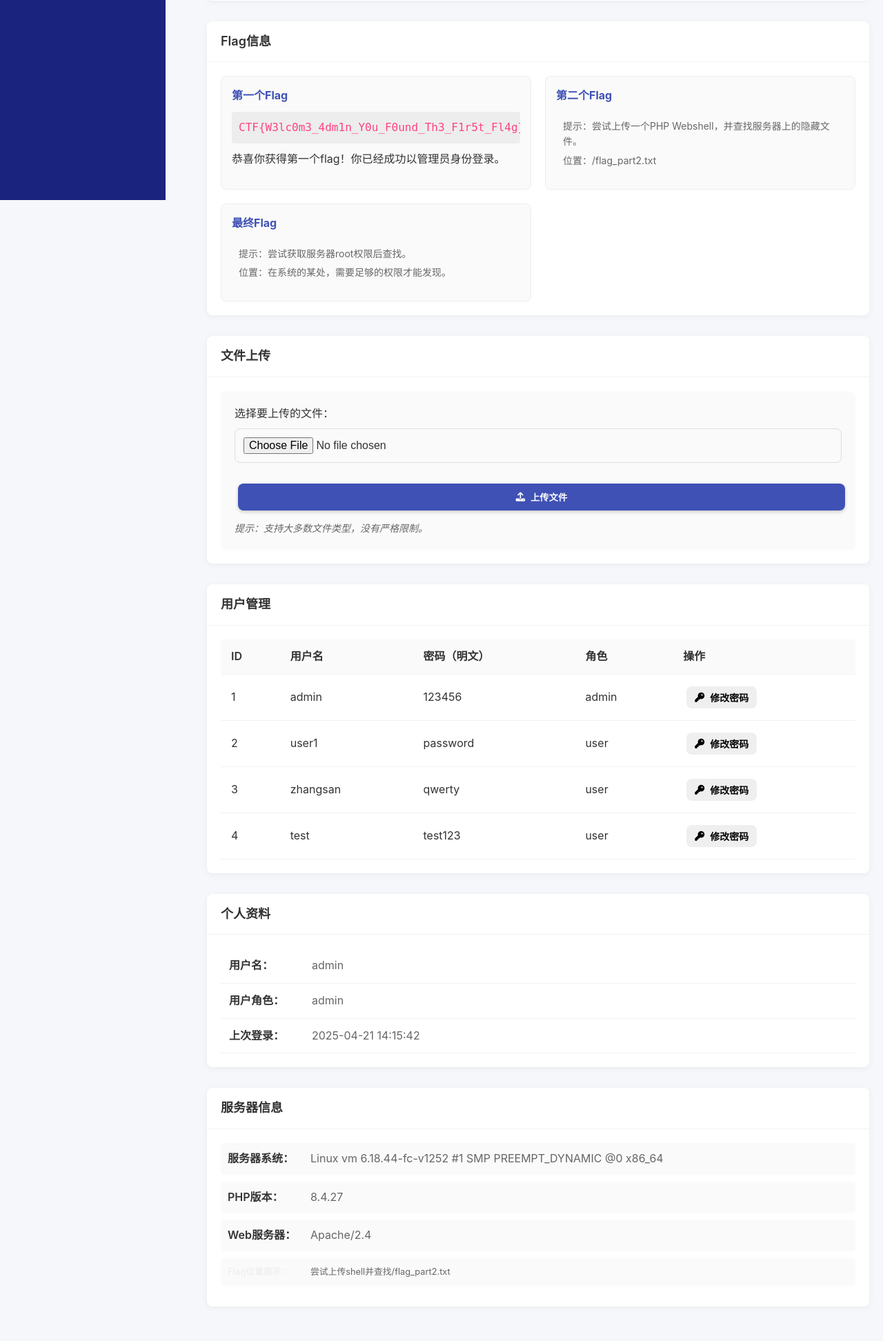
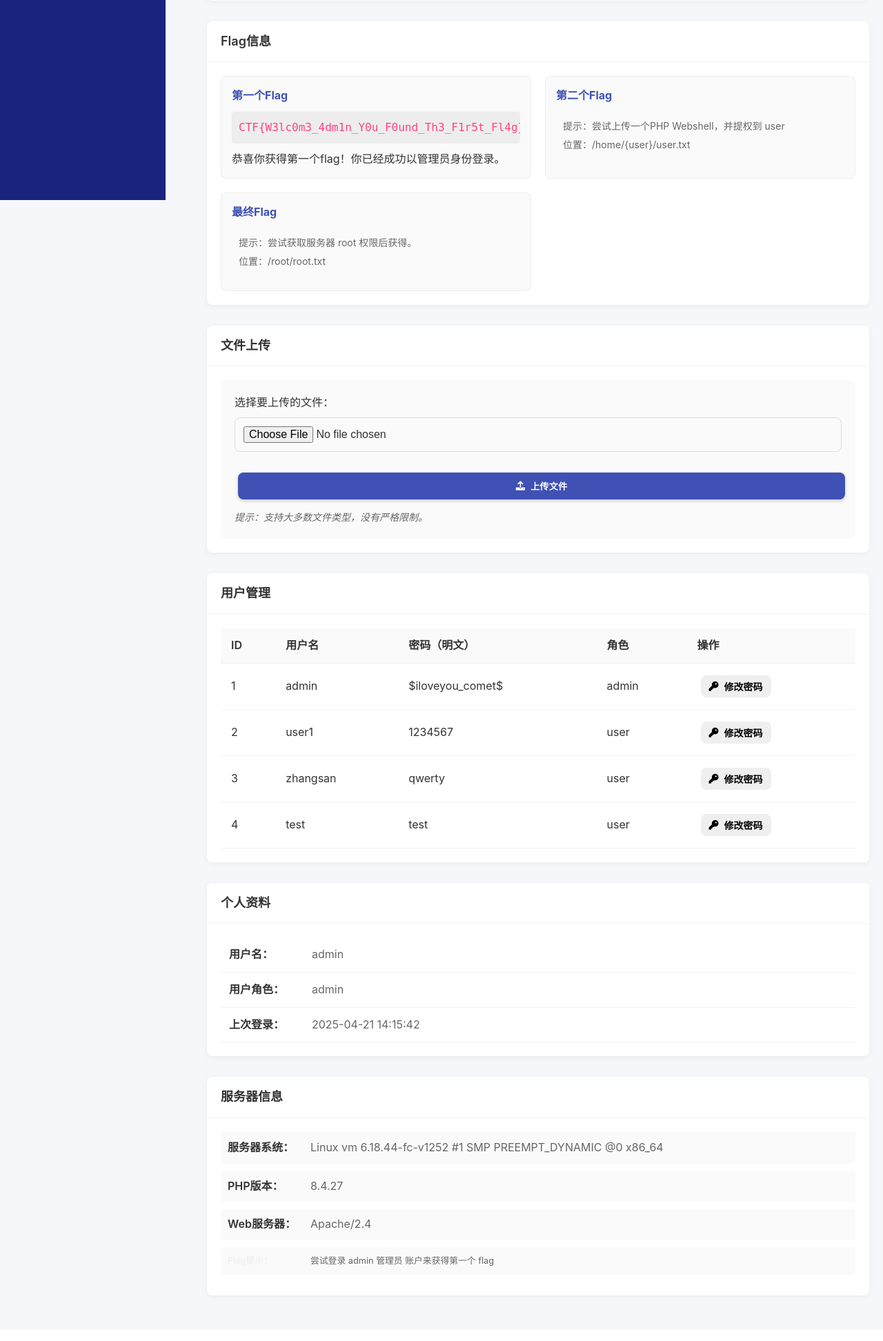
Before and after one commit to DingTom23/dmsy-vuln-activities, a PHP site: page /dashboard.php in a window 1280 px wide. Shown: the part 510-2454 px from the top of the page at 69% size. After the commit the page ends 2393 px from the top, so only its background shows below. Run offline with PHP 8.4, Linux system fonts and the light colour scheme; a user stored in the database is signed in; data comes from the database, SQL or seed files in the repository.

Commit message:
update
update

```diff
--- a/config.php
+++ b/config.php
@@ -1,8 +1,8 @@
 <?php
 // 数据库连接配置
 $db_host = 'localhost';
-$db_user = 'root';
-$db_pass = '';
+$db_user = 'dmsyctfuser';
+$db_pass = 'dmsyctfpassword';
 $db_name = 'coolsite';
 
 // 创建数据库连接
--- a/dashboard.php
+++ b/dashboard.php
@@ -236,15 +236,15 @@ if ($role === 'admin') {
                         <div class="flag-detail">
                             <h3>第二个Flag</h3>
                             <div class="flag-hint">
-                                <p>提示：尝试上传一个PHP Webshell，并查找服务器上的隐藏文件。</p>
-                                <p>位置：/flag_part2.txt</p>
+                                <p>提示：尝试上传一个PHP Webshell，并提权到 user</p>
+                                <p>位置：/home/{user}/user.txt </p>
                             </div>
                         </div>
                         <div class="flag-detail">
                             <h3>最终Flag</h3>
                             <div class="flag-hint">
-                                <p>提示：尝试获取服务器root权限后查找。</p>
-                                <p>位置：在系统的某处，需要足够的权限才能发现。</p>
+                                <p>提示：尝试获取服务器 root 权限后获得。</p>
+                                <p>位置：/root/root.txt </p>
                             </div>
                         </div>
                     </div>
@@ -380,8 +380,8 @@ if ($role === 'admin') {
                         </div>
                         <!-- 隐藏的flag提示 -->
                         <div class="info-item" style="color: #f0f0f0; font-size: 0.8em;">
-                            <span class="info-label">Flag位置提示：</span>
-                            <span class="info-value">尝试上传shell并查找/flag_part2.txt</span>
+                            <span class="info-label">Flag提示：</span>
+                            <span class="info-value">尝试登录 admin 管理员 账户来获得第一个 flag </span>
                         </div>
                     </div>
                 </div>
--- a/database.sql
+++ b/database.sql
@@ -17,10 +17,10 @@ CREATE TABLE IF NOT EXISTS users (
 
 -- 插入示例用户数据（使用明文弱密码）
 INSERT INTO users (username, password, email, role) VALUES
-('admin', '123456', 'admin@dmsy.cn', 'admin'),
-('user1', 'password', 'user1@dmsy.cn', 'user'),
+('admin', '$iloveyou_comet$', 'admin@dmsy.cn', 'admin'),
+('user1', '1234567', 'user1@dmsy.cn', 'user'),
 ('zhangsan', 'qwerty', 'zhangsan@dmsy.cn', 'user'),
-('test', 'test123', 'test@dmsy.cn', 'user');
+('test', 'test', 'test@dmsy.cn', 'user');
 
 -- 创建用户配置表
 CREATE TABLE IF NOT EXISTS user_settings (
```
Also changed, not shown: readme.md.
